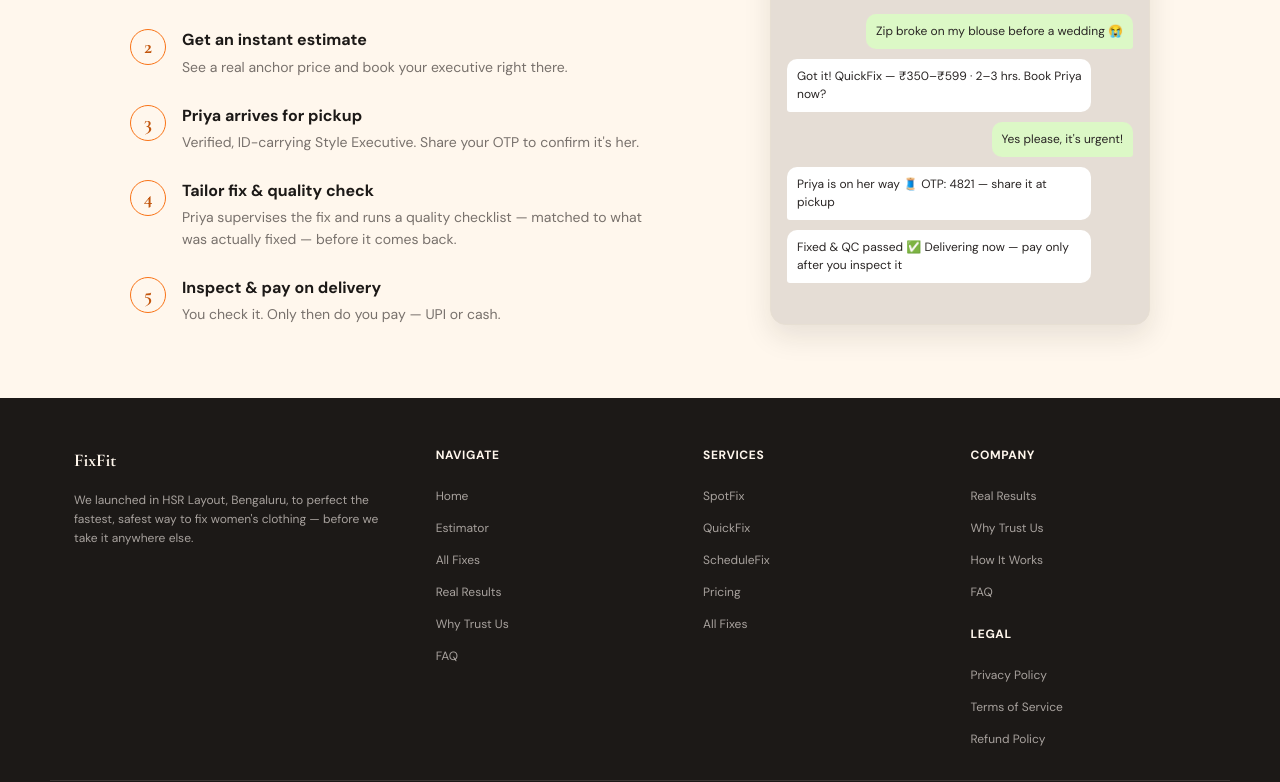
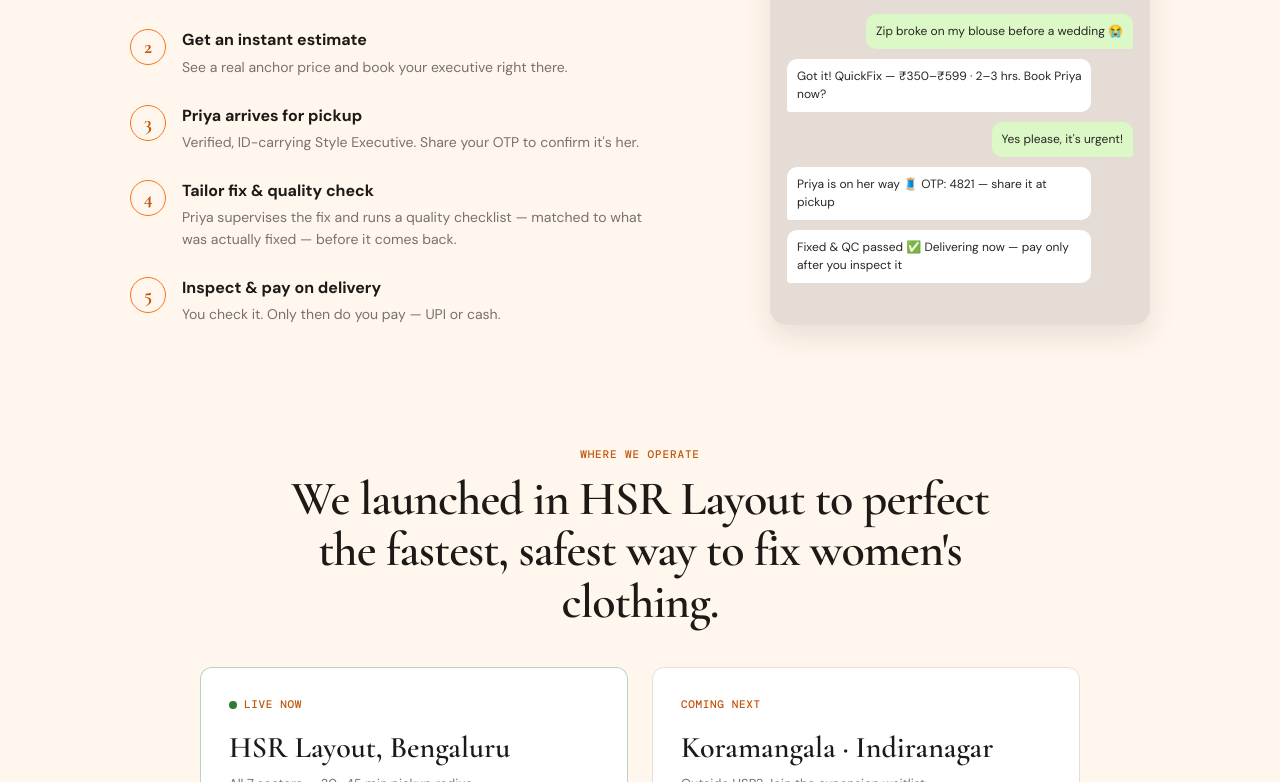
Before and after one commit to FixFit-Clothing/FixFit-Platform, a Next.js app: page / in a window 1280 px wide. Shown: the part 2018-2800 px from the top of the page. Built offline with nearby package versions, Linux system fonts and the light colour scheme.

Commit message:
Adds testimonial section and where we operate

```diff
--- a/app/page.tsx
+++ b/app/page.tsx
@@ -1,8 +1,10 @@
 import { Hero } from "@/components/home/Hero";
 import { CorePromise } from "@/components/home/CorePromise";
+import { CustomerTestimonials } from "@/components/home/CustomerTestimonials";
 import { FixFitGuarantee } from "@/components/home/FixFitGuarantee";
 import { HowItWorks } from "@/components/home/HowItWorks";
 import { TrustBanner } from "@/components/home/TrustBanner";
+import { WhereWeOperate } from "@/components/home/WhereWeOperate";
 
 export default function Home() {
   return (
@@ -12,6 +14,8 @@ export default function Home() {
       <FixFitGuarantee />
       <TrustBanner />
       <HowItWorks />
+      <WhereWeOperate />
+      <CustomerTestimonials />
     </main>
   );
 }
--- /dev/null
+++ b/components/home/CustomerTestimonials.tsx
@@ -0,0 +1,48 @@
+const testimonials = [
+  {
+    quote:
+      "My blouse zip broke two hours before a wedding. Priya was at my door in 15 minutes and it was fixed and back before I had to leave.",
+    name: "Ananya R.",
+    detail: "HSR Layout, Sector 3",
+  },
+  {
+    quote:
+      "I booked a ScheduleFix for my lehenga three weeks before the event, no rush at all. The fitting was better than what my usual tailor does.",
+    name: "Meghana S.",
+    detail: "HSR Layout, Sector 2",
+  },
+  {
+    quote:
+      "What sold me was seeing Priya's ID before I opened the door. Never thought I'd hand over a saree to someone I met five minutes ago, but it worked.",
+    name: "Kavya N.",
+    detail: "HSR Layout, Sector 5",
+  },
+];
+
+export function CustomerTestimonials() {
+  return (
+    <section className="home-section home-section-tight">
+      <div className="site-wrap">
+        <div className="section-head testimonials-heading">
+          <p className="section-eyebrow">What customers say</p>
+          <h2 className="section-title">47 orders in, and counting.</h2>
+        </div>
+
+        <div className="cards3">
+          {testimonials.map((testimonial) => (
+            <article className="testimonial-card" key={testimonial.name}>
+              <p className="testimonial-stars" aria-label="5 out of 5 stars">
+                ★★★★★
+              </p>
+              <blockquote>“{testimonial.quote}”</blockquote>
+              <footer>
+                <cite>{testimonial.name}</cite>
+                <p>{testimonial.detail}</p>
+              </footer>
+            </article>
+          ))}
+        </div>
+      </div>
+    </section>
+  );
+}
--- /dev/null
+++ b/components/home/WhereWeOperate.tsx
@@ -0,0 +1,32 @@
+export function WhereWeOperate() {
+  return (
+    <section className="home-section home-section-tight">
+      <div className="site-wrap">
+        <div className="section-head operate-heading">
+          <p className="section-eyebrow">Where we operate</p>
+          <h2 className="section-title">
+            We launched in HSR Layout to perfect the fastest, safest way to fix
+            women&apos;s clothing.
+          </h2>
+        </div>
+
+        <div className="operate-grid">
+          <article className="operate-card live">
+            <p className="tag">
+              <span className="operate-dot" aria-hidden="true" />
+              Live Now
+            </p>
+            <h3 className="place">HSR Layout, Bengaluru</h3>
+            <p className="meta">All 7 sectors — 30–45 min pickup radius.</p>
+          </article>
+
+          <article className="operate-card">
+            <p className="tag">Coming Next</p>
+            <h3 className="place">Koramangala · Indiranagar</h3>
+            <p className="meta">Outside HSR? Join the expansion waitlist →</p>
+          </article>
+        </div>
+      </div>
+    </section>
+  );
+}
--- a/styles/landing.css
+++ b/styles/landing.css
@@ -336,6 +336,124 @@
   border-bottom-right-radius: 3px;
 }
 
+.operate-heading {
+  max-width: 760px;
+  margin-inline: auto;
+}
+
+.operate-grid {
+  display: grid;
+  grid-template-columns: repeat(2, minmax(0, 1fr));
+  gap: 24px;
+  max-width: 880px;
+  margin: 38px auto 0;
+}
+
+.operate-card {
+  padding: 28px;
+  background: var(--white);
+  border: 1px solid var(--line);
+  border-radius: 12px;
+}
+
+.operate-card.live {
+  border-color: rgba(46, 125, 50, 0.32);
+}
+
+.operate-card .tag,
+.operate-card .place,
+.operate-card .meta {
+  margin: 0;
+}
+
+.operate-card .tag {
+  display: flex;
+  align-items: center;
+  gap: 7px;
+  color: var(--saffron-deep);
+  font-family: var(--font-dm-mono), ui-monospace, monospace;
+  font-size: 11px;
+  font-weight: 500;
+  letter-spacing: 0.06em;
+  text-transform: uppercase;
+}
+
+.operate-dot {
+  width: 8px;
+  height: 8px;
+  background: #2e7d32;
+  border-radius: 50%;
+}
+
+.operate-card .place {
+  margin-top: 18px;
+  color: var(--charcoal);
+  font-family: var(--font-cormorant), ui-serif, Georgia, serif;
+  font-size: clamp(24px, 3vw, 30px);
+  font-weight: 600;
+  line-height: 1.08;
+}
+
+.operate-card .meta {
+  margin-top: 10px;
+  color: var(--muted);
+  font-size: 13px;
+  line-height: 1.55;
+}
+
+.testimonials-heading {
+  margin-bottom: 38px;
+}
+
+.cards3 {
+  display: grid;
+  grid-template-columns: repeat(3, minmax(0, 1fr));
+  gap: 20px;
+}
+
+.testimonial-card {
+  display: flex;
+  flex-direction: column;
+  min-height: 260px;
+  padding: 26px;
+  background: var(--white);
+  border: 1px solid var(--line);
+  border-radius: 12px;
+}
+
+.testimonial-stars {
+  margin: 0;
+  color: var(--saffron);
+  font-size: 15px;
+  letter-spacing: 0.06em;
+}
+
+.testimonial-card blockquote {
+  margin: 20px 0 24px;
+  color: var(--charcoal);
+  font-family: var(--font-cormorant), ui-serif, Georgia, serif;
+  font-size: 22px;
+  font-weight: 500;
+  line-height: 1.28;
+}
+
+.testimonial-card footer {
+  margin-top: auto;
+}
+
+.testimonial-card cite {
+  color: var(--charcoal);
+  font-size: 13px;
+  font-style: normal;
+  font-weight: 700;
+}
+
+.testimonial-card footer p {
+  margin: 3px 0 0;
+  color: var(--muted);
+  font-size: 12px;
+}
+
 /* =========================================================
    HEADER / NAVBAR
    ========================================================= */
@@ -1406,7 +1524,8 @@
   }
 
   .guarantee-grid4,
-  .trust-grid4 {
+  .trust-grid4,
+  .cards3 {
     grid-template-columns: repeat(2, minmax(0, 1fr));
     row-gap: 28px;
   }
@@ -1461,6 +1580,10 @@
     width: min(100%, 380px);
     margin-inline: auto;
   }
+
+  .operate-grid {
+    grid-template-columns: 1fr;
+  }
 }
 
 @media (max-width: 520px) {
@@ -1478,7 +1601,8 @@
   }
 
   .guarantee-grid4,
-  .trust-grid4 {
+  .trust-grid4,
+  .cards3 {
     grid-template-columns: 1fr;
     gap: 24px;
   }
```
